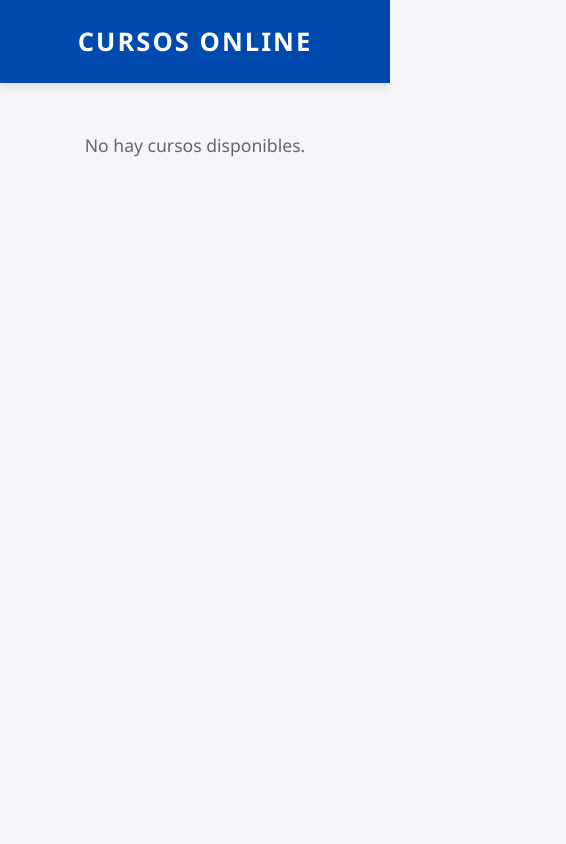
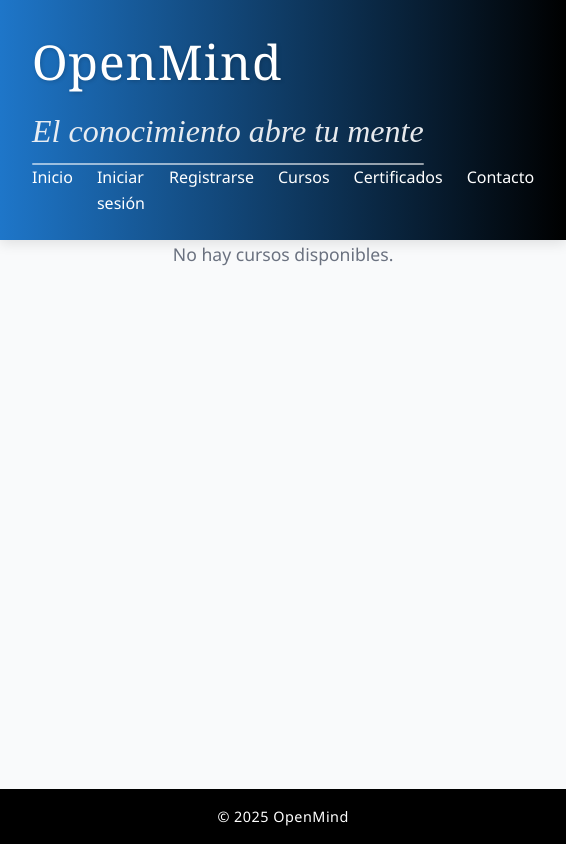
Before and after one commit to VeroPajoyUni/COURSES_ONLINE, a website with bundled scripts: page frontend/views/index.html in a window 390 px wide. Shown: the whole page, 566 px wide, since content can reach past the window. Built offline with nearby package versions, Linux system fonts and the light colour scheme; no server answers.

Commit message:
Feat(frontend): rediseño visual y branding de interfaz con OpenMind
- Se actualizó el encabezado principal con la nueva marca OpenMind.
- Se aplicó nueva paleta de colores, tipografía y estilos en main.css.
- Se añadieron mejoras responsivas y ajustes de diseño para tarjetas de cursos.

```diff
--- a/frontend/styles/css/main.css
+++ b/frontend/styles/css/main.css
@@ -2,101 +2,196 @@
    ESTILOS GENERALES
 ============================== */
 :root {
-  --color-principal: #004aad;
-  --color-secundario: #007bff;
-  --color-fondo: #f4f6fa;
-  --color-texto: #222;
-  --color-tarjeta: #fff;
-  --sombra: 0 4px 10px rgba(0, 0, 0, 0.1);
+  --color-primario: #1e76c9; /* Azul profesional */
+  --color-secundario: #000000;
+  --color-acento: #e59fec; /* Amarillo brillante */
+  --color-fondo: #f9fafb;
+  --color-texto: #1f2937;
+  --color-blanco: #ffffff;
+  --color-gris: #6b7280;
+  --sombra: 0 4px 12px rgba(0, 0, 0, 0.1);
+  --radio-borde: 14px;
   --transicion: all 0.3s ease;
-  --borde-radio: 12px;
-  --fuente-principal: 'Segoe UI', Tahoma, Geneva, Verdana, sans-serif;
+  --fuente: 'Poppins', 'Segoe UI', sans-serif;
+}
+
+* {
+  margin: 0;
+  padding: 0;
+  box-sizing: border-box;
 }
 
 body {
-  margin: 0;
-  font-family: var(--fuente-principal);
+  display: grid;
+  grid-template-rows: auto 1fr auto;
+  min-height: 100vh;
+  font-family: var(--fuente);
   background-color: var(--color-fondo);
   color: var(--color-texto);
+  line-height: 1.6;
 }
 
 /* ==============================
    ENCABEZADO
 ============================== */
 header {
-  background-color: var(--color-principal);
-  color: white;
-  text-align: center;
-  padding: 1.5rem 0;
+  position: sticky;
+  top: 0;
+  left: 0;
+  width: 100%;
+  z-index: 1000;
+  background: linear-gradient(90deg, var(--color-primario), var(--color-secundario));
+  color: var(--color-blanco);
   box-shadow: var(--sombra);
+  padding: 1.5rem 2rem;
+  display: flex;
+  justify-content: space-between;
+  align-items: center;
+  flex-wrap: wrap;
+  transition: var(--transicion);
 }
 
-header h1 {
+.brand {
+  display: flex;
+  align-items: center;
+  gap: 1rem;
+}
+
+/* ==============================
+   FUENTE Y ESTILO HEADER
+============================== */
+@import url('https://fonts.googleapis.com/css2?family=Gabriela&display=swap');
+
+.brand-text h1 {
+  font-family: 'Georgia', serif;
+  font-size: 3rem;
+  font-weight: 500;
+  letter-spacing: 1px;
+  margin: 0;
+  margin-bottom: 0.3rem;
+  text-shadow: 1px 1px 4px rgba(0, 0, 0, 0.2);
+}
+
+.slogan {
+  font-family: 'Gabriola', 'Gabriela', serif;
   font-size: 2rem;
-  letter-spacing: 2px;
-  margin: 0;
+  font-style: italic;
+  opacity: 0.95;
+  position: relative;
+  display: inline-block;
+  color: #f3f4f6;
+}
+
+/* Línea delicada debajo del slogan */
+.slogan::after {
+  content: "";
+  display: block;
+  width: 100%;
+  height: 2px;
+  background: rgba(255, 255, 255, 0.6);
+  margin: 0.4rem auto 0;
+  border-radius: 2px;
+}
+
+.main-nav ul {
+  list-style: none;
+  display: flex;
+  gap: 1.5rem;
+}
+
+.main-nav a {
+  color: var(--color-blanco);
+  text-decoration: none;
+  font-weight: 500;
+  transition: var(--transicion);
+}
+
+.main-nav a:hover {
+  color: var(--color-acento);
 }
 
 /* ==============================
    SECCIÓN DE CURSOS
 ============================== */
 main {
-  padding: 2rem 1rem;
   max-width: 1200px;
-  margin: auto;
+  margin: 0px auto;
+  padding: 0px;
 }
 
 .cursos-lista {
-  display: grid;
-  grid-template-columns: repeat(auto-fit, minmax(280px, 1fr));
-  gap: 1.5rem;
+  display: flex;
+  flex-wrap: wrap;
+  flex-direction: inherit;
+  justify-content: center;
+  align-items: stretch;
 }
 
 /* ==============================
    TARJETAS DE CURSOS
 ============================== */
 .card {
-  background-color: var(--color-tarjeta);
-  border-radius: var(--borde-radio);
+  background-color: var(--color-blanco);
+  border-radius: var(--radio-borde);
   box-shadow: var(--sombra);
   padding: 1.5rem;
+  margin: 1.5rem;
   transition: var(--transicion);
   display: flex;
   flex-direction: column;
   justify-content: space-between;
+  position: relative;
+  overflow: hidden;
+  width: 350px;
+}
+
+.card::before {
+  content: "";
+  position: absolute;
+  top: 0;
+  left: -100%;
+  width: 100%;
+  height: 4px;
+  background: linear-gradient(90deg, var(--color-primario), var(--color-acento));
+  transition: var(--transicion);
+}
+
+.card:hover::before {
+  left: 0;
 }
 
 .card:hover {
   transform: translateY(-6px);
-  box-shadow: 0 6px 16px rgba(0, 0, 0, 0.15);
+  box-shadow: 0 8px 18px rgba(0, 0, 0, 0.15);
 }
 
 .card h3 {
-  color: var(--color-principal);
+  color: var(--color-primario);
   font-size: 1.3rem;
   margin-bottom: 0.5rem;
 }
 
 .card p {
-  margin: 0.3rem 0;
+  color: var(--color-gris);
   font-size: 0.95rem;
+  margin-bottom: 0.8rem;
 }
 
 .card button {
-  background-color: var(--color-secundario);
-  color: white;
+  background-color: var(--color-primario);
+  color: var(--color-blanco);
   border: none;
-  border-radius: var(--borde-radio);
-  padding: 0.6rem 1rem;
+  border-radius: var(--radio-borde);
+  padding: 0.6rem 1.2rem;
   font-size: 0.9rem;
+  font-weight: 500;
   cursor: pointer;
   align-self: flex-start;
   transition: var(--transicion);
-  margin-top: 1rem;
 }
 
 .card button:hover {
-  background-color: #0056c1;
+  background-color: var(--color-secundario);
   transform: scale(1.05);
 }
 
@@ -106,23 +201,19 @@ main {
 .cursos-lista p {
   grid-column: 1 / -1;
   text-align: center;
-  color: #666;
+  color: var(--color-gris);
   font-size: 1.1rem;
 }
 
 /* ==============================
-   RESPONSIVE
+   PIE DE PÁGINA
 ============================== */
-@media (max-width: 600px) {
-  header h1 {
-    font-size: 1.6rem;
-  }
-
-  .card {
-    padding: 1rem;
-  }
-
-  .card h3 {
-    font-size: 1.1rem;
-  }
+footer {
+  background-color: var(--color-secundario);
+  color: var(--color-blanco);
+  text-align: center;
+  padding: 1rem;
+  font-size: 0.9rem;
+  letter-spacing: 0.5px;
+  margin-top: 3rem;
 }
--- a/frontend/views/index.html
+++ b/frontend/views/index.html
@@ -1,20 +1,42 @@
 <!DOCTYPE html>
 <html lang="es">
+
 <head>
   <meta charset="UTF-8" />
   <meta name="viewport" content="width=device-width, initial-scale=1.0" />
-  <title>COURSESONLINE</title>
+  <title>OpenMind</title>
   <link rel="stylesheet" href="../styles/css/main.css" />
 </head>
+
 <body>
-  <header>
-    <h1>CURSOS ONLINE</h1>
+  <header class="header">
+    <div class="brand">
+      <div class="brand-text">
+        <h1>OpenMind</h1>
+        <p class="slogan">El conocimiento abre tu mente</p>
+      </div>
+    </div>
+    <nav class="main-nav">
+      <ul>
+        <li><a href="#">Inicio</a></li>
+        <li><a href="#">Iniciar sesión</a></li>
+        <li><a href="#">Registrarse</a></li>
+        <li><a href="#">Cursos</a></li>
+        <li><a href="#">Certificados</a></li>
+        <li><a href="#">Contacto</a></li>
+      </ul>
+    </nav>
   </header>
 
   <main>
     <section id="cursos-container" class="cursos-lista"></section>
   </main>
 
+  <footer class="footer">
+    <p>&copy; 2025 OpenMind</p>
+  </footer>
+
   <script type="module" src="../controllers/cursosController.js"></script>
+
 </body>
 </html>
```
